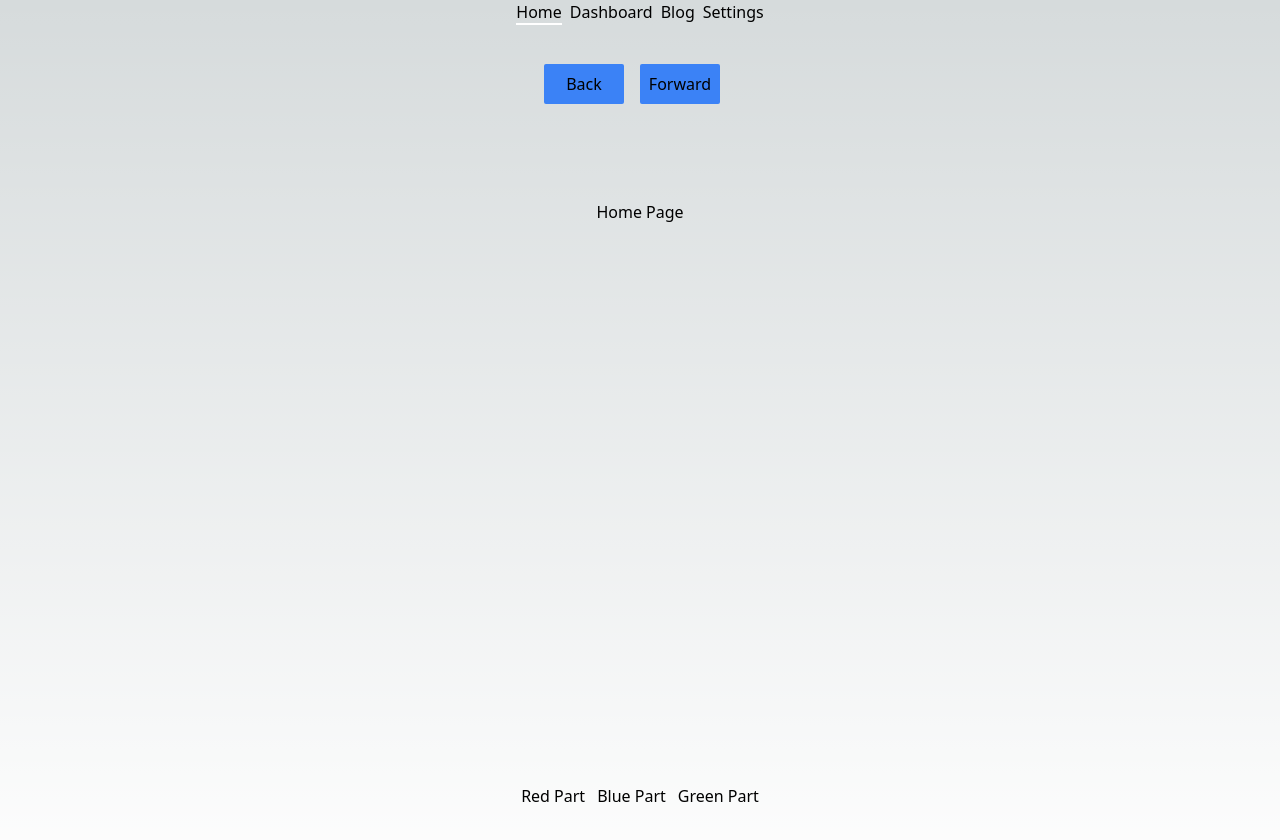
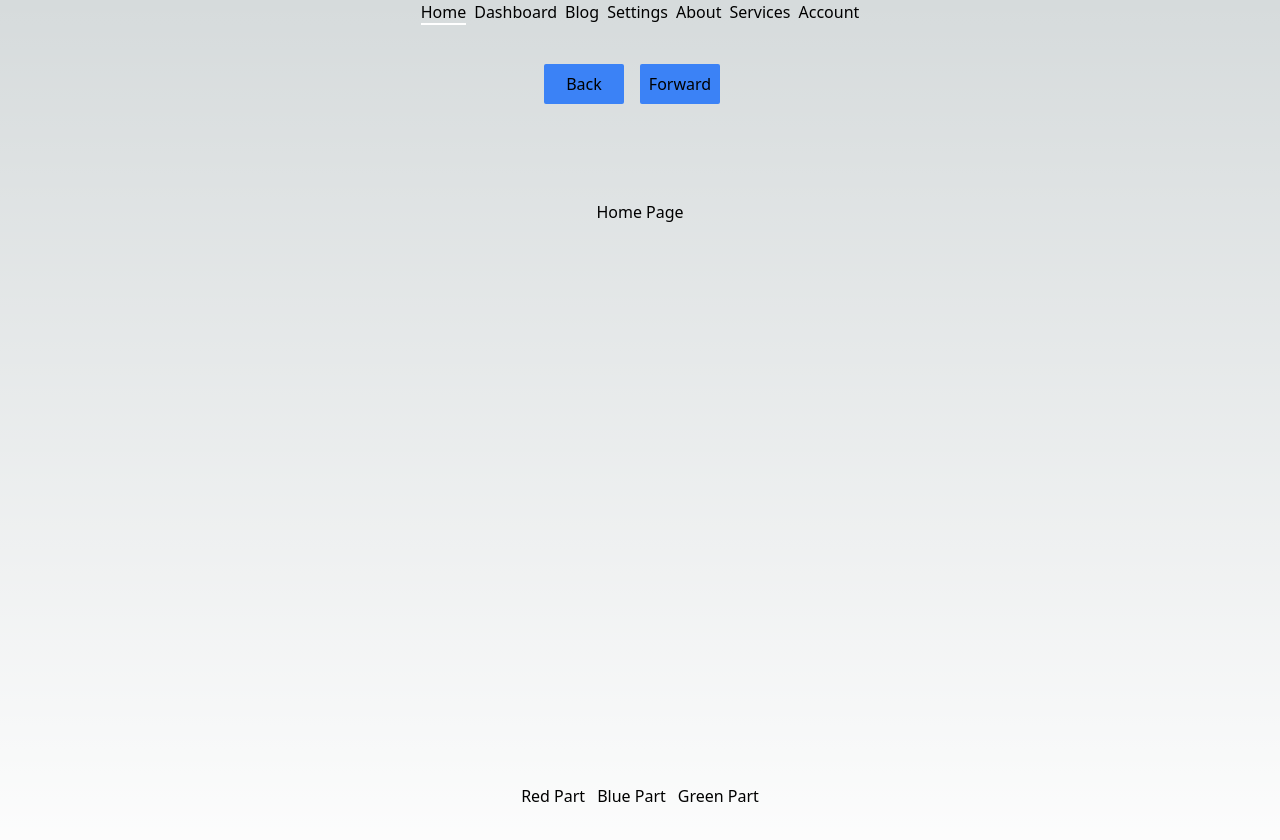
Before and after one commit to KQuiggins/NextJs_Course, a Next.js app: page / in a window 1280 px wide. Shown: the top 840 px of the page. Built offline with nearby package versions, Linux system fonts and the light colour scheme.

Commit message:
Add new pages and update header component

```diff
--- /dev/null
+++ b/app/(marketing)/about/page.js
@@ -0,0 +1,9 @@
+
+
+const AboutPage = () => {
+  return (
+    <div>AboutPage</div>
+  )
+}
+
+export default AboutPage
--- /dev/null
+++ b/app/(marketing)/services/page.js
@@ -0,0 +1,9 @@
+
+
+const ServicesPage = () => {
+  return (
+    <div>ServicesPage</div>
+  )
+}
+
+export default ServicesPage
--- /dev/null
+++ b/app/(shop)/account/page.js
@@ -0,0 +1,8 @@
+
+const AccountPage = () => {
+  return (
+    <div>AccountPage</div>
+  )
+}
+
+export default AccountPage
--- a/app/page.js
+++ b/app/page.js
@@ -1,7 +1,10 @@
-import Image from 'next/image'
+'use client'
 import Link from 'next/link'
+import { useSearchParams } from 'next/navigation';
 
 export default function Home() {
+  const searchParams = useSearchParams();
+  console.log(searchParams);
   return (
     <main className="flex min-h-screen flex-col items-center justify-between p-24">
 
--- a/components/Header.js
+++ b/components/Header.js
@@ -3,7 +3,7 @@
 import { usePathname, useRouter } from 'next/navigation';
 import Link from 'next/link';
 
-export default function Header(){
+export default function Header() {
 	const pathname = usePathname();
 	const router = useRouter();
 	return (
@@ -13,51 +13,97 @@ export default function Header(){
 					<span
 						onClick={() => router.push('/')}
 						className={`hover:underline link ${
-							pathname === '/' ? 'active border-b-2 border-white' : ''
+							pathname === '/'
+								? 'active border-b-2 border-white'
+								: ''
 						}`}
 						href='/'
 					>
 						Home
-
 					</span>
 				</li>
-				<li
-
-				>
+				<li>
 					<span
 						onClick={() => router.push('/dashboard')}
 						className={`hover:underline link ${
-                        pathname === '/dashboard' ? 'active border-b-2 border-white' : ''
+							pathname === '/dashboard'
+								? 'active border-b-2 border-white'
+								: ''
 						}`}
 						href='/dashboard'
 					>
 						Dashboard
 					</span>
 				</li>
-				<li
-
-				>
+				<li>
 					<span
 						onClick={() => router.push('/blog')}
 						className={`hover:underline link  ${
-						pathname === '/blog' ? 'active border-b-2 border-white': ''
-					}`} href='/blog'>
+							pathname === '/blog'
+								? 'active border-b-2 border-white'
+								: ''
+						}`}
+						href='/blog'
+					>
 						Blog
 					</span>
 				</li>
-				<li
-
-				>
+				<li>
 					<span
 						onClick={() => router.push('/dashboard/settings')}
 						className={`hover:underline link  ${
-						pathname === '/dashboard/settings' ? 'active border-b-2 border-white': ''
-					}`} href='/dashboard/settings'>
+							pathname === '/dashboard/settings'
+								? 'active border-b-2 border-white'
+								: ''
+						}`}
+						href='/dashboard/settings'
+					>
 						Settings
+					</span>
+				</li>
+				<li>
+					<span
+						onClick={() => router.push('/about')}
+						className={`hover:underline link  ${
+							pathname === '/about'
+								? 'active border-b-2 border-white'
+								: ''
+						}`}
+						href='/about'
+					>
+						About
+					</span>
+				</li>
+				<li>
+					<span
+						onClick={() => router.push('/services')}
+						className={`hover:underline link  ${
+							pathname === '/services'
+								? 'active border-b-2 border-white'
+								: ''
+						}`}
+						href='/services'
+					>
+						Services
+					</span>
+				</li>
+				<li>
+					<span
+						onClick={() => router.push('/account')}
+						className={`hover:underline link  ${
+							pathname === '/account'
+								? 'active border-b-2 border-white'
+								: ''
+						}`}
+						href='/account'
+					>
+						Account
 					</span>
 				</li>
 			</ul>
 			<div className='text-center'>
+
+      {/* Buttons */}
 				<button
 					onClick={() => router.back()}
 					className='bg-blue-500 w-20 h-10 rounded-sm mr-4 mt-10 '
@@ -71,7 +117,6 @@ export default function Header(){
 					Forward
 				</button>
 			</div>
-
 		</header>
 	);
-};
+}
```
Lines whose indentation alone changed are shown as unchanged.
